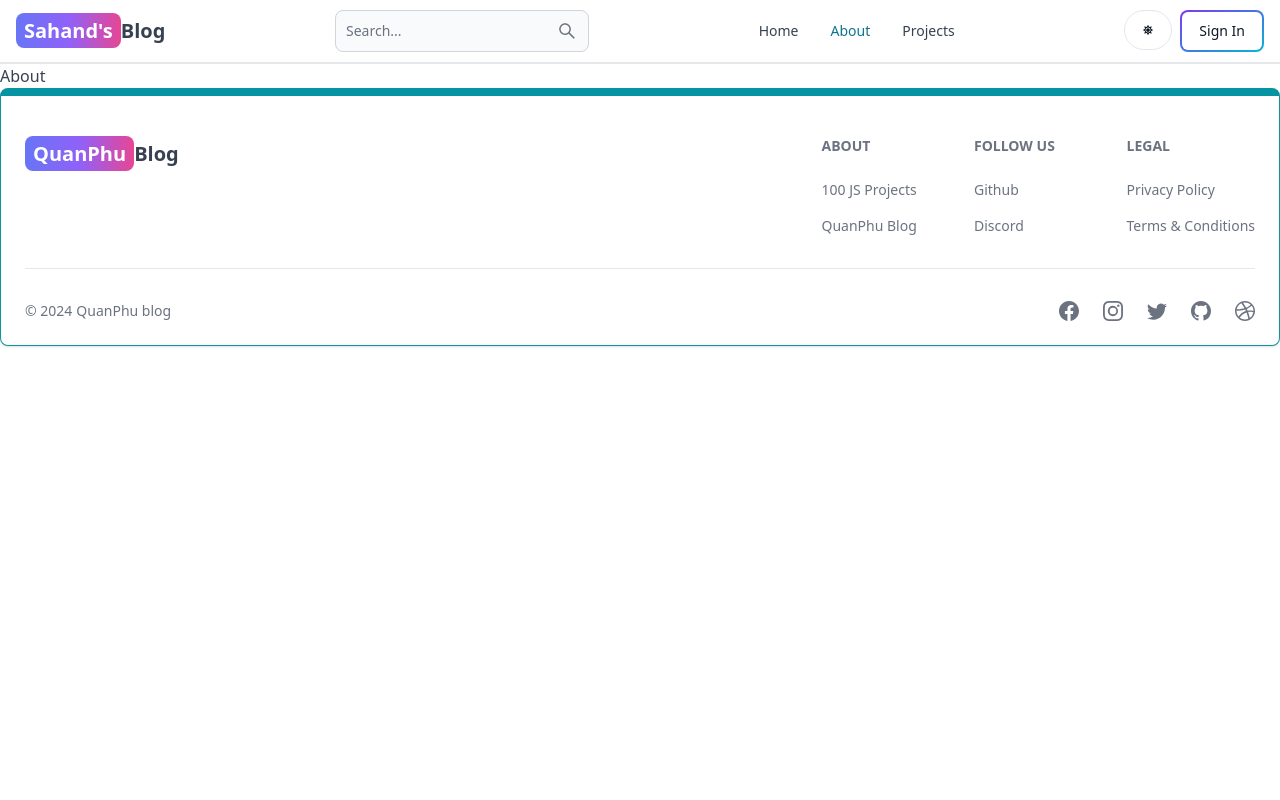
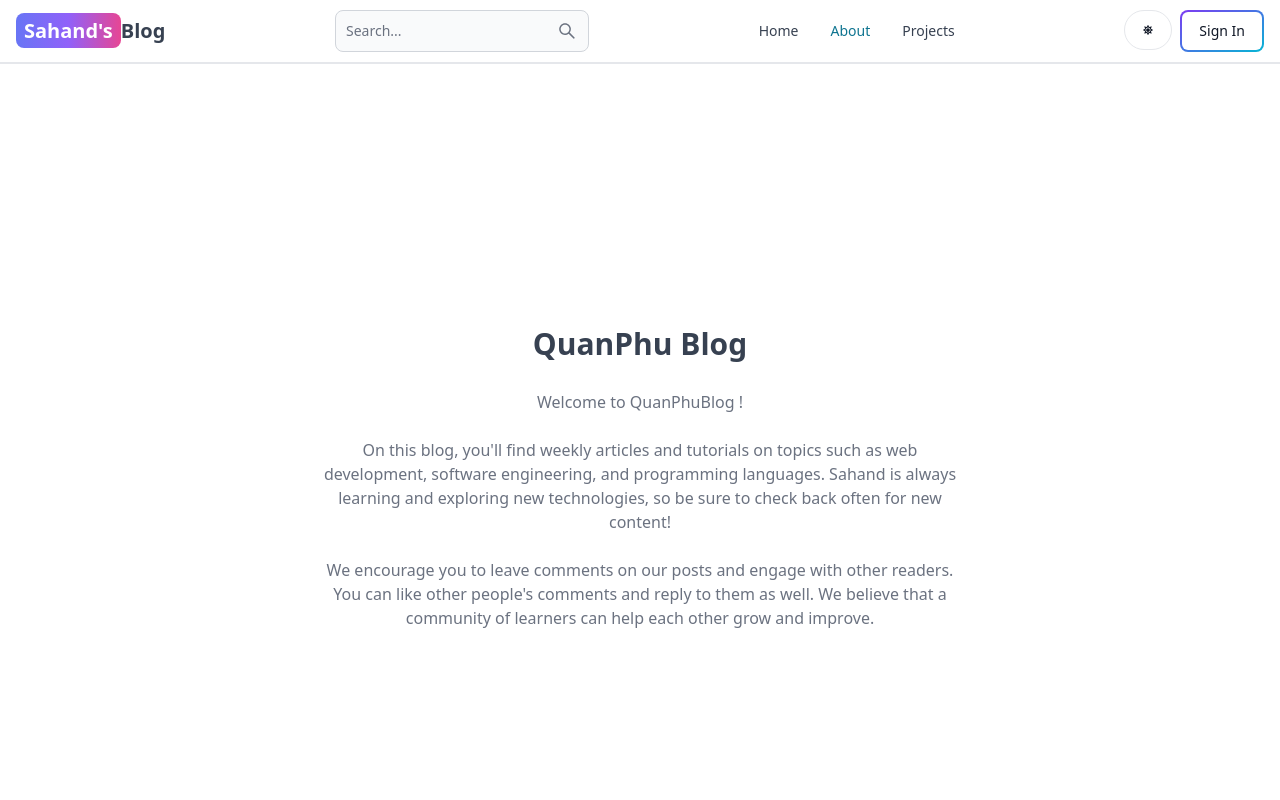
Before and after one commit to quanphu1902/mern-blogg, a React (Vite) app in the folder client/: page /about in a window 1280 px wide. Shown: the top 800 px of the page. Built offline with nearby package versions, Linux system fonts and the light colour scheme; no server answers.

Commit message:
complete about and project pages

```diff
--- a/client/src/App.jsx
+++ b/client/src/App.jsx
@@ -13,6 +13,7 @@
 import UpdatePost from './pages/UpdatePost';
 import PostPage from './pages/PostPage';
 import ScrollToTop from './components/ScrollToTop';
+import Search from './pages/Search';
 
 export default function App() {
   return (
@@ -24,6 +25,7 @@
         <Route path='/about' element={<About />} />
         <Route path='/sign-in' element={<SignIn />} />
         <Route path='/sign-up' element={<SignUp />} />
+        <Route path='/search' element={<Search />} />
         <Route element={<PrivateRoute />}>
           <Route path='/dashboard' element={<Dashboard />} />
         </Route>
--- a/client/src/pages/About.jsx
+++ b/client/src/pages/About.jsx
@@ -1,7 +1,32 @@
-
-
 export default function About() {
   return (
-    <div>About</div>
-  )
+    <div className='min-h-screen flex items-center justify-center'>
+      <div className='max-w-2xl mx-auto p-3 text-center'>
+        <div>
+          <h1 className='text-3xl font font-semibold text-center my-7'>
+            QuanPhu Blog
+          </h1>
+          <div className='text-md text-gray-500 flex flex-col gap-6'>
+            <p>
+              Welcome to QuanPhuBlog !
+            </p>
+
+            <p>
+              On this blog, you'll find weekly articles and tutorials on topics
+              such as web development, software engineering, and programming
+              languages. Sahand is always learning and exploring new
+              technologies, so be sure to check back often for new content!
+            </p>
+
+            <p>
+              We encourage you to leave comments on our posts and engage with
+              other readers. You can like other people's comments and reply to
+              them as well. We believe that a community of learners can help
+              each other grow and improve.
+            </p>
+          </div>
+        </div>
+      </div>
+    </div>
+  );
 }
--- a/client/src/pages/Projects.jsx
+++ b/client/src/pages/Projects.jsx
@@ -1,7 +1,12 @@
-
+import CallToAction from '../components/CallToAction';
 
 export default function Projects() {
   return (
-    <div>Project</div>
+
+    <div className='min-h-screen max-w-2xl mx-auto flex justify-center items-center flex-col gap-6 p-3'>
+      <h1 className='text-3xl font-semibold'>Pojects</h1>
+      <p className='text-md text-gray-500'>Build fun and engaging projects while learning HTML, CSS, and JavaScript!</p>
+      <CallToAction />
+    </div>
   )
 }
```
